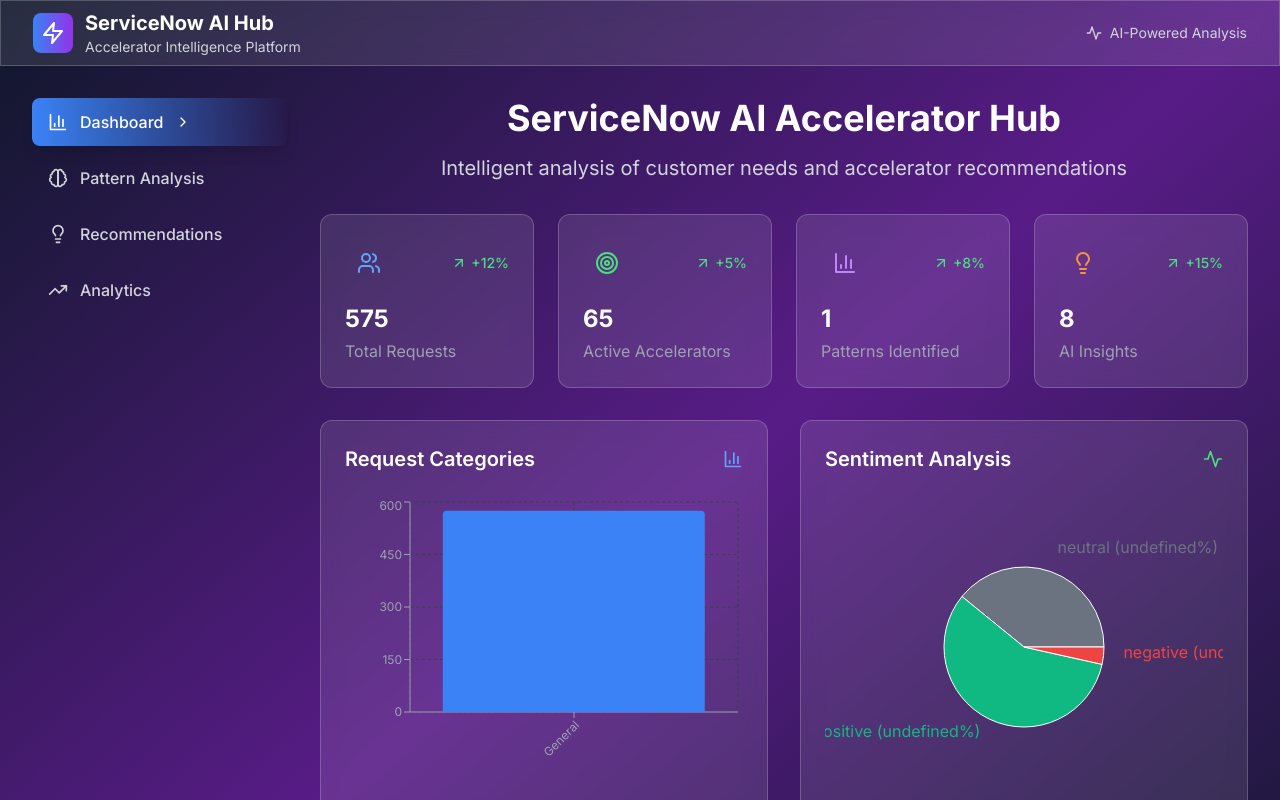
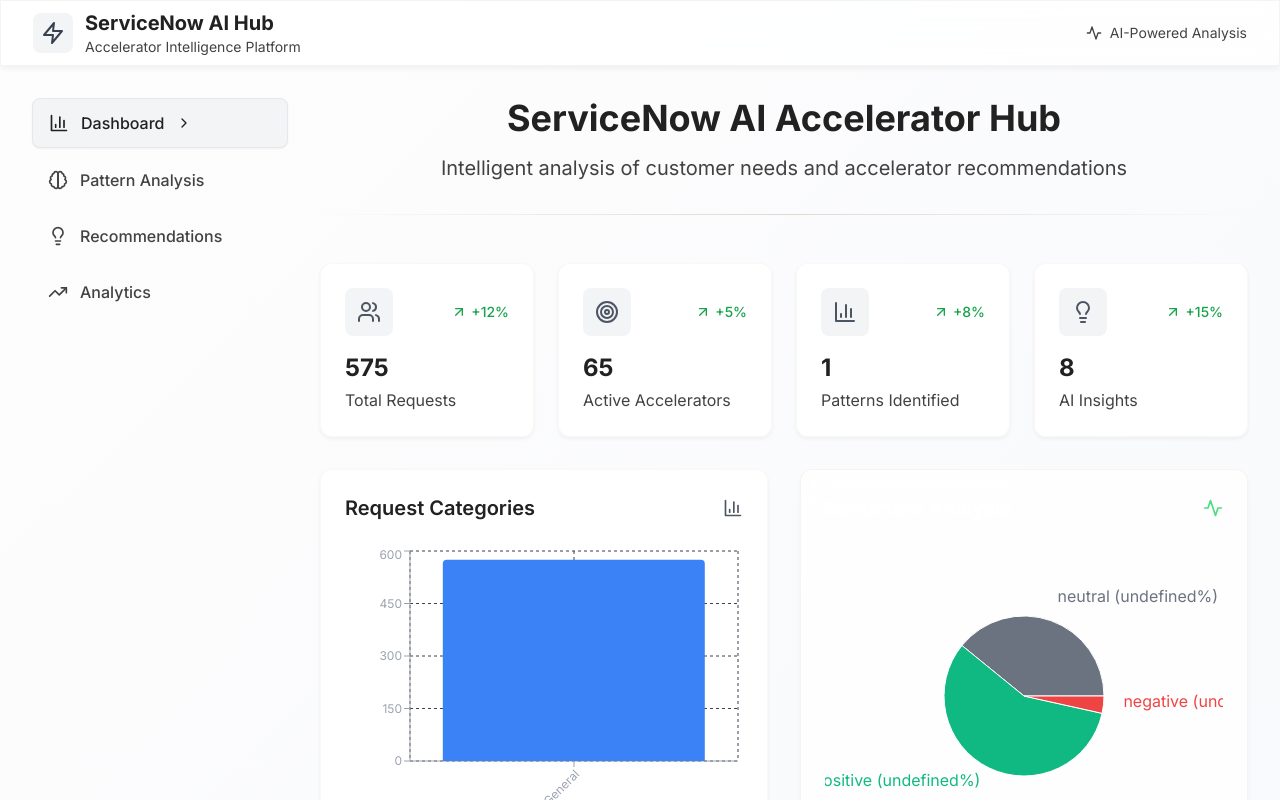
Before and after one commit to NagelPoulose/KnighHacksVIII-Project, a React (Vite) app: page / in a window 1280 px wide. Shown: the top 800 px of the page. Built offline with nearby package versions, Linux system fonts and the light colour scheme.

Commit message:
Update UI to clean minimalist style with subtle gradients and modern typography

```diff
--- a/src/App.jsx
+++ b/src/App.jsx
@@ -143,29 +143,29 @@
     };
 
     return (
-        <div className="min-h-screen bg-gradient-to-br from-slate-900 via-purple-900 to-slate-900">
+        <div className="min-h-screen">
             <Toaster position="top-right" />
 
             {/* Header */}
             <motion.header
                 initial={{ opacity: 0, y: -50 }}
                 animate={{ opacity: 1, y: 0 }}
-                className="glass-effect border-b border-white/10"
+                className="glass-effect border-b border-gray-200"
             >
                 <div className="max-w-7xl mx-auto px-4 sm:px-6 lg:px-8">
                     <div className="flex items-center justify-between h-16">
                         <div className="flex items-center space-x-3">
-                            <div className="p-2 bg-gradient-to-r from-blue-500 to-purple-600 rounded-lg">
-                                <Zap className="h-6 w-6 text-white" />
+                            <div className="p-2 bg-gray-100 rounded-lg">
+                                <Zap className="h-6 w-6 text-gray-700" />
                             </div>
                             <div>
-                                <h1 className="text-xl font-bold text-white">ServiceNow AI Hub</h1>
-                                <p className="text-sm text-gray-300">Accelerator Intelligence Platform</p>
+                                <h1 className="text-xl font-bold text-primary">ServiceNow AI Hub</h1>
+                                <p className="text-sm text-secondary">Accelerator Intelligence Platform</p>
                             </div>
                         </div>
 
                         <div className="flex items-center space-x-4">
-                            <div className="flex items-center space-x-2 text-sm text-gray-300">
+                            <div className="flex items-center space-x-2 text-sm text-secondary">
                                 <Activity className="h-4 w-4" />
                                 <span>AI-Powered Analysis</span>
                             </div>
@@ -192,10 +192,11 @@
                                     whileHover={{ scale: 1.02 }}
                                     whileTap={{ scale: 0.98 }}
                                     onClick={() => setCurrentView(item.id)}
-                                    className={`w-full flex items-center space-x-3 px-4 py-3 rounded-lg transition-all duration-200 ${isActive
-                                        ? `bg-gradient-to-r from-${item.color}-500 to-${item.color}-600 text-white shadow-lg`
-                                        : 'text-gray-300 hover:bg-white/10 hover:text-white'
-                                        }`}
+                                    className={`w-full flex items-center space-x-3 px-4 py-3 rounded-lg transition-all duration-200 ${
+                                        isActive
+                                            ? 'bg-gray-100 text-primary shadow-sm border border-gray-200'
+                                            : 'text-secondary hover:bg-gray-50 hover:text-primary'
+                                    }`}
                                 >
                                     <Icon className="h-5 w-5" />
                                     <span className="font-medium">{item.label}</span>
--- a/src/components/Dashboard.jsx
+++ b/src/components/Dashboard.jsx
@@ -75,14 +75,15 @@
       <motion.div
         initial={{ opacity: 0, y: 20 }}
         animate={{ opacity: 1, y: 0 }}
-                className="text-center"
+        className="text-center mb-12"
       >
-                <h1 className="text-4xl font-bold text-white mb-4">
+        <h1 className="text-4xl font-bold text-primary mb-4">
           ServiceNow AI Accelerator Hub
         </h1>
-                <p className="text-xl text-gray-300">
+        <p className="text-xl text-secondary">
           Intelligent analysis of customer needs and accelerator recommendations
         </p>
+        <div className="divider-line mt-8"></div>
       </motion.div>
 
             {/* Stats Grid */}
@@ -100,19 +101,19 @@
                 initial={{ opacity: 0, y: 20 }}
                 animate={{ opacity: 1, y: 0 }}
                 transition={{ delay: 0.1 + index * 0.1 }}
-                            className="glass-effect rounded-xl p-6 card-hover"
+                className="card-modern rounded-xl p-6"
             >
                 <div className="flex items-center justify-between mb-4">
-                                <div className={`p-3 rounded-lg bg-${stat.color}-500/20`}>
-                                    <Icon className={`h-6 w-6 text-${stat.color}-400`} />
+                    <div className="p-3 rounded-lg bg-gray-100">
+                        <Icon className="h-6 w-6 text-gray-600" />
                     </div>
-                                <span className="text-sm text-green-400 font-medium flex items-center">
+                    <span className="text-sm text-green-600 font-medium flex items-center">
                         <ArrowUpRight className="h-4 w-4 mr-1" />
                         {stat.change}
                     </span>
                 </div>
-                            <h3 className="text-2xl font-bold text-white mb-1">{stat.value}</h3>
-                            <p className="text-gray-400">{stat.title}</p>
+                <h3 className="text-2xl font-bold text-primary mb-1">{stat.value}</h3>
+                <p className="text-secondary">{stat.title}</p>
             </motion.div>
                     );
                 })}
@@ -125,11 +126,11 @@
             initial={{ opacity: 0, y: 20 }}
             animate={{ opacity: 1, y: 0 }}
             transition={{ delay: 0.2 }}
-                    className="glass-effect rounded-xl p-6"
+            className="card-modern rounded-xl p-6"
         >
             <div className="flex items-center justify-between mb-6">
-                        <h3 className="text-xl font-semibold text-white">Request Categories</h3>
-                        <BarChart3 className="h-5 w-5 text-blue-400" />
+                <h3 className="text-xl font-semibold text-primary">Request Categories</h3>
+                <BarChart3 className="h-5 w-5 text-gray-600" />
             </div>
                     <ResponsiveContainer width="100%" height={300}>
                         <BarChart data={categoryData}>
--- a/src/components/PatternAnalysis.jsx
+++ b/src/components/PatternAnalysis.jsx
@@ -30,13 +30,13 @@
           <motion.div
             initial={{ opacity: 0, y: 20 }}
             animate={{ opacity: 1, y: 0 }}
-                        className="glass-effect rounded-xl p-6"
+            className="card-modern rounded-xl p-6"
           >
             <div className="flex items-center space-x-3 mb-6">
-                            <div className="p-2 bg-gradient-to-r from-blue-500 to-purple-600 rounded-lg">
-                                <Target className="h-6 w-6 text-white" />
+              <div className="p-2 bg-gray-100 rounded-lg">
+                <Target className="h-6 w-6 text-gray-700" />
               </div>
-                            <h3 className="text-xl font-semibold text-white">Emerging Customer Needs</h3>
+              <h3 className="text-xl font-semibold text-primary">Emerging Customer Needs</h3>
             </div>
                         <div className="grid grid-cols-1 md:grid-cols-2 gap-4">
                             {emergingNeeds.map((need, index) => (
@@ -45,11 +45,11 @@
                                     initial={{ opacity: 0, x: -20 }}
                                     animate={{ opacity: 1, x: 0 }}
                                     transition={{ delay: index * 0.1 }}
-                                    className="flex items-start space-x-3 p-4 bg-white/5 rounded-lg border border-white/10"
+                                    className="flex items-start space-x-3 p-4 bg-gray-50 rounded-lg border border-gray-200"
                                 >
-                                    <CheckCircle className="h-5 w-5 text-green-400 mt-0.5 flex-shrink-0" />
+                                    <CheckCircle className="h-5 w-5 text-green-600 mt-0.5 flex-shrink-0" />
                                     <div>
-                                        <p className="text-white font-medium">{need}</p>
+                                        <p className="text-primary font-medium">{need}</p>
                                     </div>
                                 </motion.div>
                             ))}
@@ -223,17 +223,18 @@
       <motion.div
         initial={{ opacity: 0, y: 20 }}
         animate={{ opacity: 1, y: 0 }}
-                className="text-center"
+        className="text-center mb-12"
       >
         <div className="flex items-center justify-center space-x-3 mb-4">
-                    <div className="p-3 bg-gradient-to-r from-blue-500 to-purple-600 rounded-xl">
-                        <Brain className="h-8 w-8 text-white" />
+          <div className="p-3 bg-gray-100 rounded-xl">
+            <Brain className="h-8 w-8 text-gray-700" />
           </div>
-                    <h1 className="text-4xl font-bold text-white">Pattern Analysis</h1>
+          <h1 className="text-4xl font-bold text-primary">Pattern Analysis</h1>
         </div>
-                <p className="text-xl text-gray-300">
+        <p className="text-xl text-secondary">
           AI-powered analysis of customer needs and emerging patterns
         </p>
+        <div className="divider-line mt-8"></div>
       </motion.div>
 
             {/* Action Button */}
@@ -248,11 +249,11 @@
                     whileTap={{ scale: 0.95 }}
                     onClick={onRunAnalysis}
                     disabled={isLoading}
-                    className="px-8 py-4 bg-gradient-to-r from-blue-500 to-purple-600 text-white font-semibold rounded-xl shadow-lg hover:shadow-xl transition-all duration-200 disabled:opacity-50 disabled:cursor-not-allowed flex items-center space-x-3"
+                    className="px-8 py-4 bg-gray-100 text-primary font-semibold rounded-xl border border-gray-200 hover:bg-gray-200 hover:shadow-md transition-all duration-200 disabled:opacity-50 disabled:cursor-not-allowed flex items-center space-x-3"
                 >
                     {isLoading ? (
                         <>
-                            <div className="animate-spin rounded-full h-5 w-5 border-b-2 border-white"></div>
+                            <div className="animate-spin rounded-full h-5 w-5 border-b-2 border-primary"></div>
                             <span>Analyzing Patterns...</span>
                         </>
                     ) : (
--- a/src/index.css
+++ b/src/index.css
@@ -12,21 +12,48 @@
 
 body {
   font-family: 'Inter', sans-serif;
-    background: linear-gradient(135deg, #667eea 0%, #764ba2 100%);
+  background: linear-gradient(135deg, #FDFDFD 0%, #F8F9FC 100%);
   min-height: 100vh;
+  color: #212121;
 }
 
 .glass-effect {
-    background: rgba(255, 255, 255, 0.1);
+  background: rgba(255, 255, 255, 0.8);
   backdrop-filter: blur(10px);
-    border: 1px solid rgba(255, 255, 255, 0.2);
+  border: 1px solid rgba(224, 217, 208, 0.3);
+  box-shadow: 0 4px 6px -1px rgba(0, 0, 0, 0.05);
 }
 
 .gradient-text {
-    background: linear-gradient(135deg, #667eea 0%, #764ba2 100%);
+  background: linear-gradient(135deg, #212121 0%, #424242 100%);
   -webkit-background-clip: text;
   -webkit-text-fill-color: transparent;
   background-clip: text;
+}
+
+.card-modern {
+  background: rgba(255, 255, 255, 0.9);
+  border: 1px solid rgba(224, 217, 208, 0.2);
+  box-shadow: 0 2px 4px rgba(0, 0, 0, 0.05);
+  transition: all 0.3s ease;
+}
+
+.card-modern:hover {
+  box-shadow: 0 8px 25px rgba(0, 0, 0, 0.1);
+  transform: translateY(-2px);
+}
+
+.text-primary {
+  color: #212121;
+}
+
+.text-secondary {
+  color: #424242;
+}
+
+.divider-line {
+  height: 1px;
+  background: linear-gradient(90deg, transparent 0%, #E0D9D0 50%, transparent 100%);
 }
 
 .animate-float {
```
Lines whose indentation alone changed are shown as unchanged.
